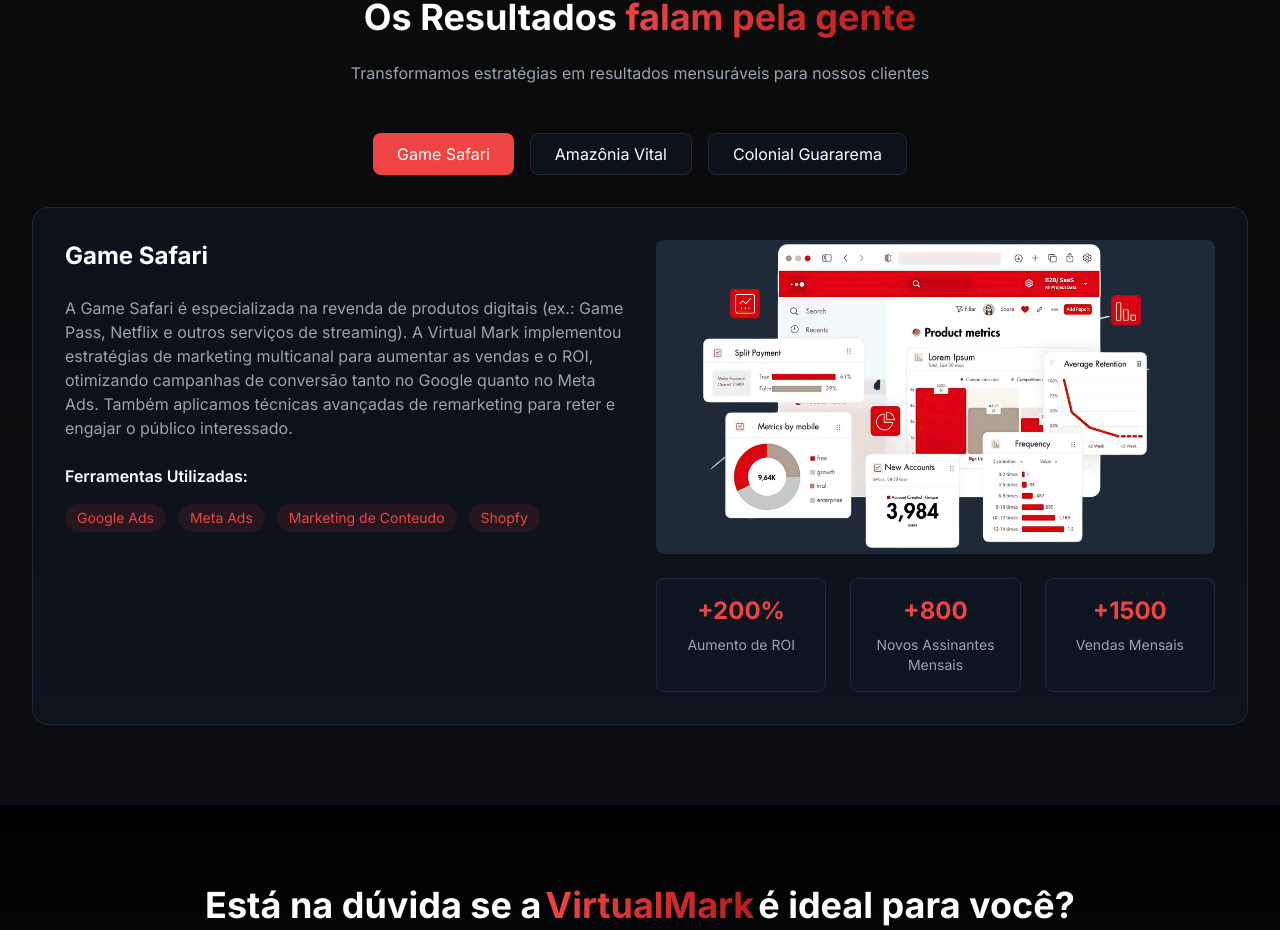
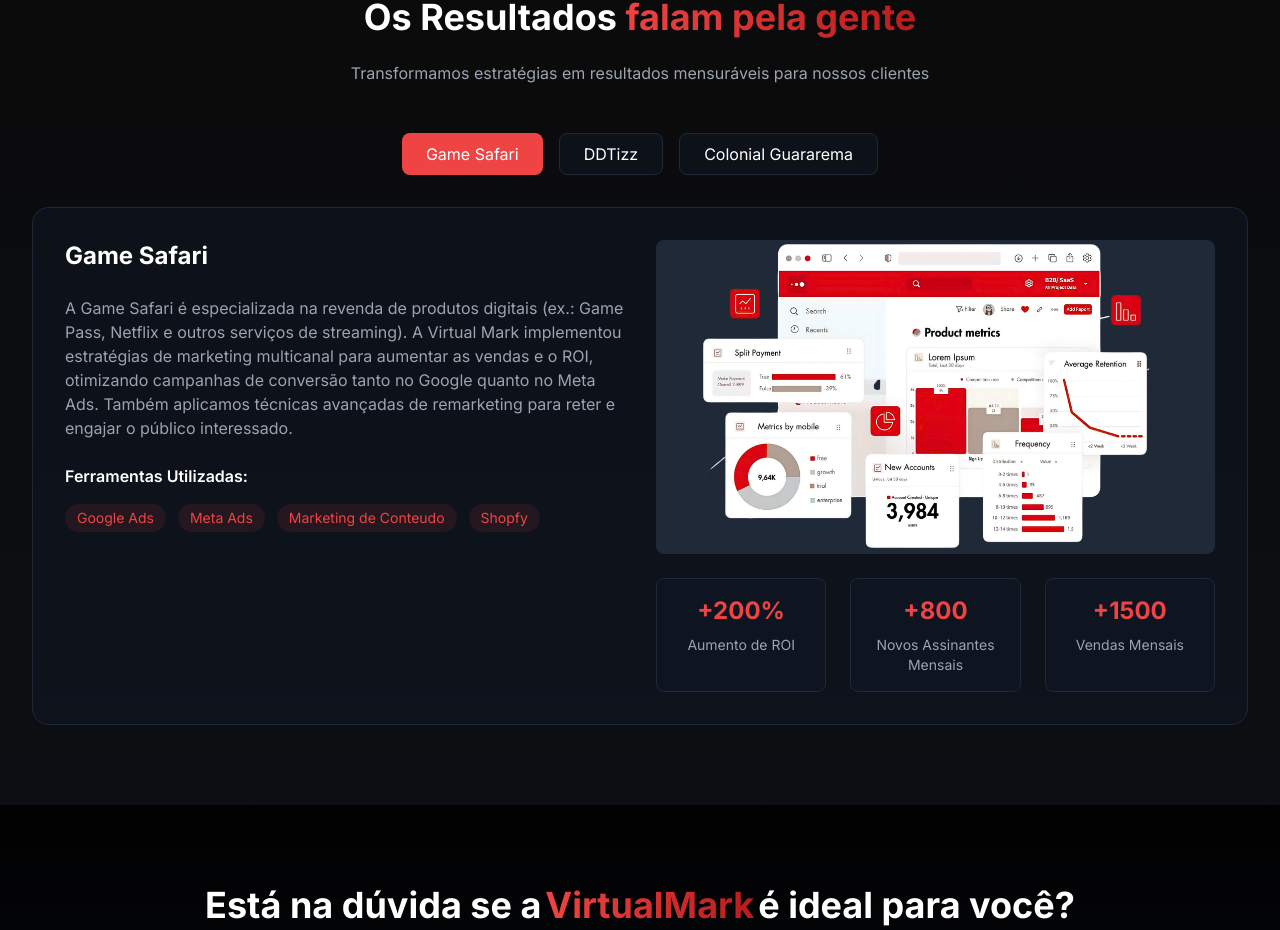
Before and after one commit to RParagon/VirtualMark-LP, a React (Vite) app: page / in a window 1280 px wide. Shown: the part 937-1867 px from the top of the page. Built offline with nearby package versions, Linux system fonts and the light colour scheme; no server answers; the database is empty.

Commit message:
Update Results.tsx

```diff
--- a/src/components/Results.tsx
+++ b/src/components/Results.tsx
@@ -51,7 +51,7 @@
     },
     {
       // 2) Amazônia Vital
-      title: 'Amazônia Vital',
+      title: 'DDTizz',
       // Descrição enfatizando foco em vendas, ROI, loja de roupa feminina
       description:
         'A Amazônia Vital é uma loja de roupas femininas com forte presença online. Para impulsionar as vendas, trabalhamos campanhas segmentadas voltadas ao público-alvo feminino, otimizando anúncios de catálogo e ações de conversão. Também criamos estratégias de upsell e cross-sell para maximizar o ROI em cada etapa do funil de vendas.',
@@ -64,7 +64,7 @@
         { value: '+95%', label: 'Aumento na Taxa de Retorno' }
       ],
       // Sugestão de dimensão: ~1200x675px
-      image: '/amazonia-vital.png'
+      image: '/ddtizz.png'
     },
     {
       // 3) Colonial Guararema
```
